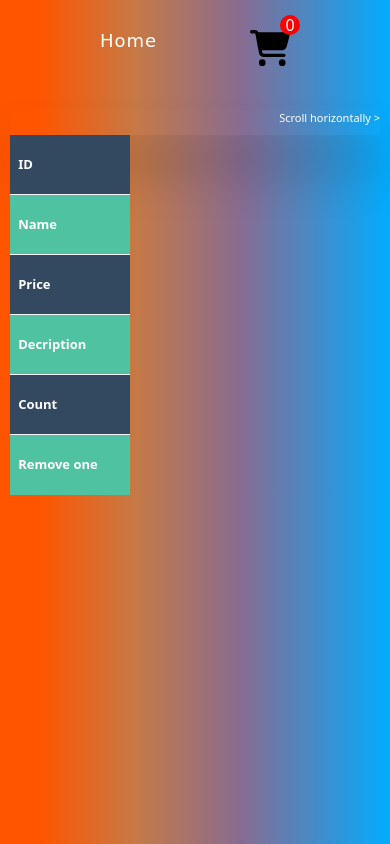
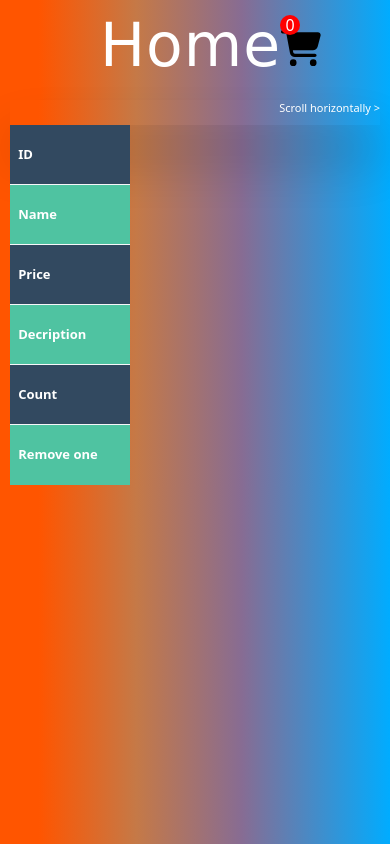
Before and after one commit to hasanasadov/CA_JS_E-Commerce_Cart, a plain HTML site: page cart/cart.html in a window 390 px wide. Drawn offline with Linux system fonts and the light colour scheme.

Commit message:
improving responsive design

```diff
--- a/cart/style.css
+++ b/cart/style.css
@@ -19,12 +19,12 @@ nav{
 }
 
 nav a {
+    font-size: 60px;
+    padding: 10px 0;
     font-family:cursive;
     text-decoration: none;
-    font-size: 18px;
     letter-spacing: 1px;
     color: white;
-    padding: 30px 0;
     cursor: pointer;
     transition: all 1s;
 }
@@ -104,6 +104,11 @@ span{
 /* Responsive */
 
 @media (max-width: 767px) {
+
+    nav a{
+        font-size: 60px;
+        padding: 10px 0;
+    }
     .fl-table {
         display: block;
         width: 100%;
--- a/home/style.css
+++ b/home/style.css
@@ -19,12 +19,12 @@ nav{
 }
 
 nav a {
+    font-size: 60px;
+    padding: 10px 0;
     font-family:cursive;
     text-decoration: none;
-    font-size: 18px;
     letter-spacing: 1px;
     color: white;
-    padding: 30px 0;
     cursor: pointer;
     transition: all 1s;
 }
```
